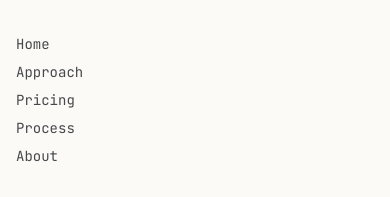
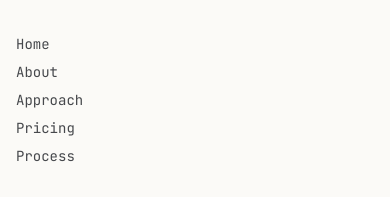
Before and after one commit to zhannie78/fde, a Next.js app: page / in a window 390 px wide. Shown: the part 5018-5215 px from the top of the page. Built offline with nearby package versions, Linux system fonts and the light colour scheme; no server answers.

Commit message:
refactor(quick-260722-70p): reorder nav so About precedes Approach
- Header and mobile navLinks: About moved to first position
- Footer footerLinks: About moved to second position (after Home)
- No hrefs, labels, or styling changed — reorder only

```diff
--- a/src/components/mobile-nav.tsx
+++ b/src/components/mobile-nav.tsx
@@ -15,10 +15,10 @@ import {
 } from "@/components/ui/sheet";
 
 const navLinks = [
+  { href: "/about", label: "About" },
   { href: "/#fix", label: "Approach" },
   { href: "/#offer", label: "Pricing" },
   { href: "/#process", label: "Process" },
-  { href: "/about", label: "About" },
 ];
 
 /**
--- a/src/components/site-footer.tsx
+++ b/src/components/site-footer.tsx
@@ -7,10 +7,10 @@ const [brandPrefix, brandSuffix] = siteConfig.name.split(".");
 
 const footerLinks = [
   { href: "/", label: "Home" },
+  { href: "/about", label: "About" },
   { href: "/#fix", label: "Approach" },
   { href: "/#offer", label: "Pricing" },
   { href: "/#process", label: "Process" },
-  { href: "/about", label: "About" },
 ];
 
 /**
--- a/src/components/site-header.tsx
+++ b/src/components/site-header.tsx
@@ -16,10 +16,10 @@ import { siteConfig } from "@/config/site";
 const [brandPrefix, brandSuffix] = siteConfig.name.split(".");
 
 const navLinks = [
+  { href: "/about", label: "About" },
   { href: "/#fix", label: "Approach" },
   { href: "/#offer", label: "Pricing" },
   { href: "/#process", label: "Process" },
-  { href: "/about", label: "About" },
 ];
 
 /**
```
